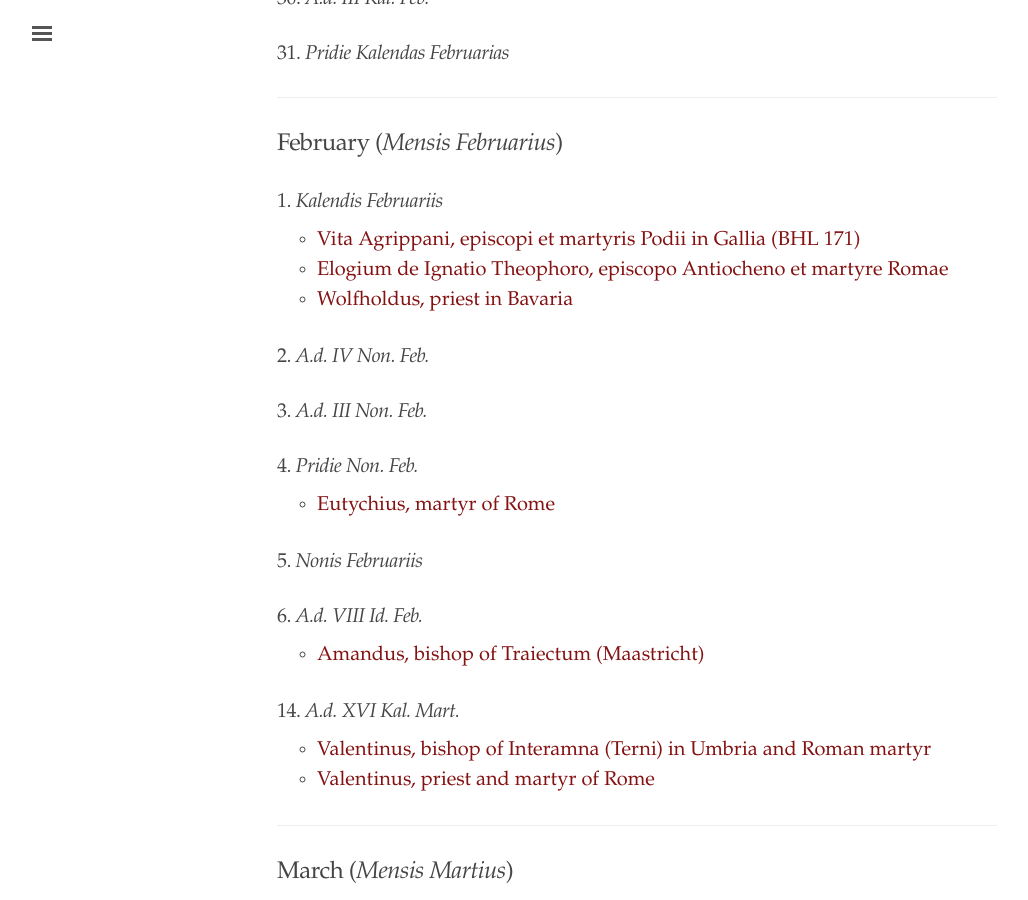
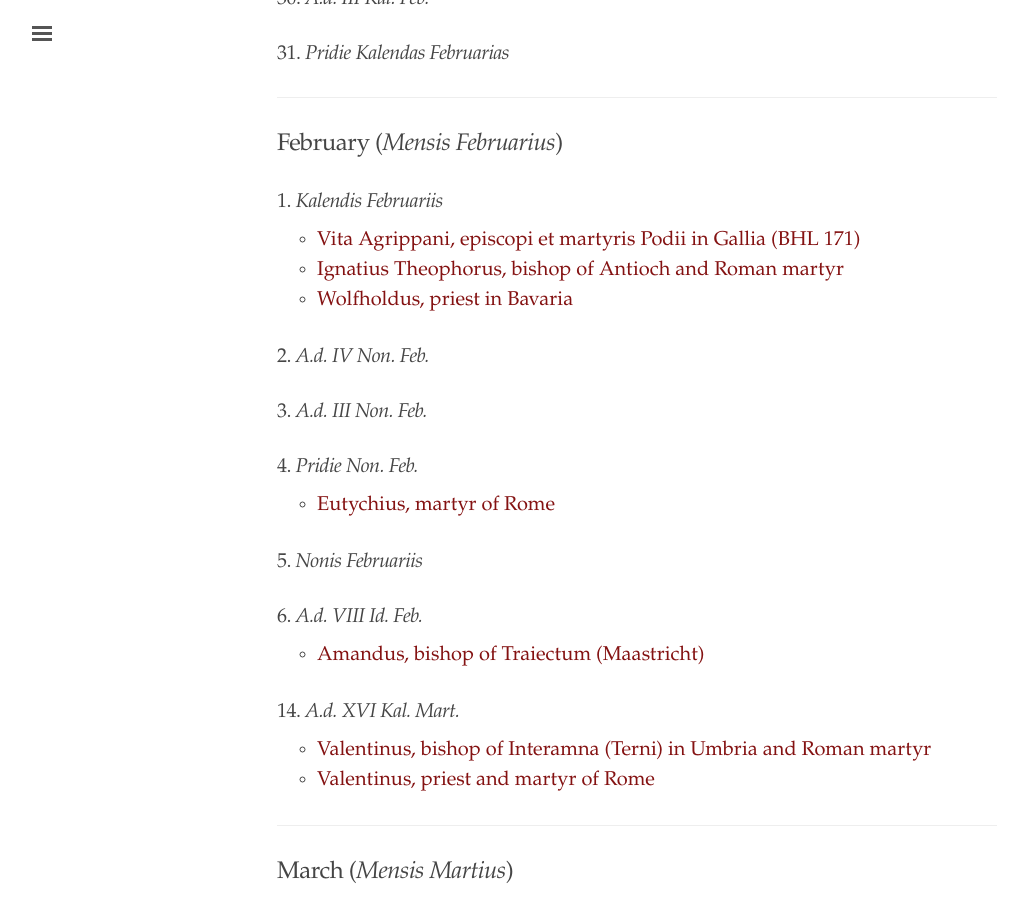
Before and after one commit to cjkoepke1/latin-hagiography, a Jekyll site: the page built from index.md, in a window 1280 px wide and 900 px high, scrolled down 6388 px. Shown: the whole window, without its empty margins (3-1031 px from the left). Built offline with Jekyll 4.4.1, drawn with Linux system fonts in a browser that asks for light colours.

Commit message:
Updated Ignatius Theophorus link

```diff
--- a/index.md
+++ b/index.md
@@ -230,7 +230,7 @@ title: "Latin Hagiography"
 ### 1. *Kalendis Februariis*
 
 - [Vita Agrippani, episcopi et martyris Podii in Gallia (BHL 171)](https://cjkoepke1.github.io/latin-hagiography/texts/vita-agrippani-episcopi)
-- [Elogium de Ignatio Theophoro, episcopo Antiocheno et martyre Romae](https://cjkoepke1.github.io/latin-hagiography/texts/elogium-de-ignatio-theophoro)
+- [Ignatius Theophorus, bishop of Antioch and Roman martyr](https://cjkoepke1.github.io/latin-hagiography/saints/ignatius-theophorus)
 - [Wolfholdus, priest in Bavaria](https://cjkoepke1.github.io/latin-hagiography/saints/wolfholdus-presbyter)
 
 ### 2. *A.d. IV Non. Feb.*
```
